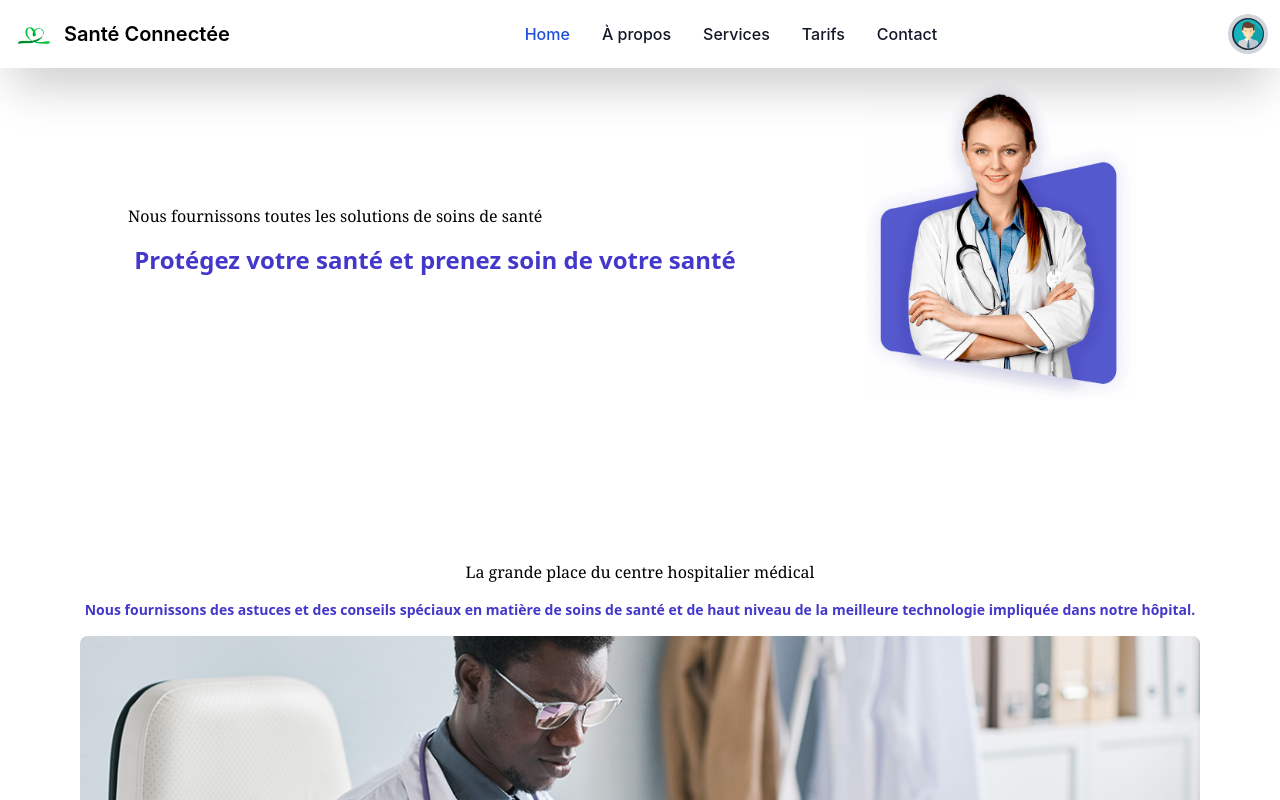
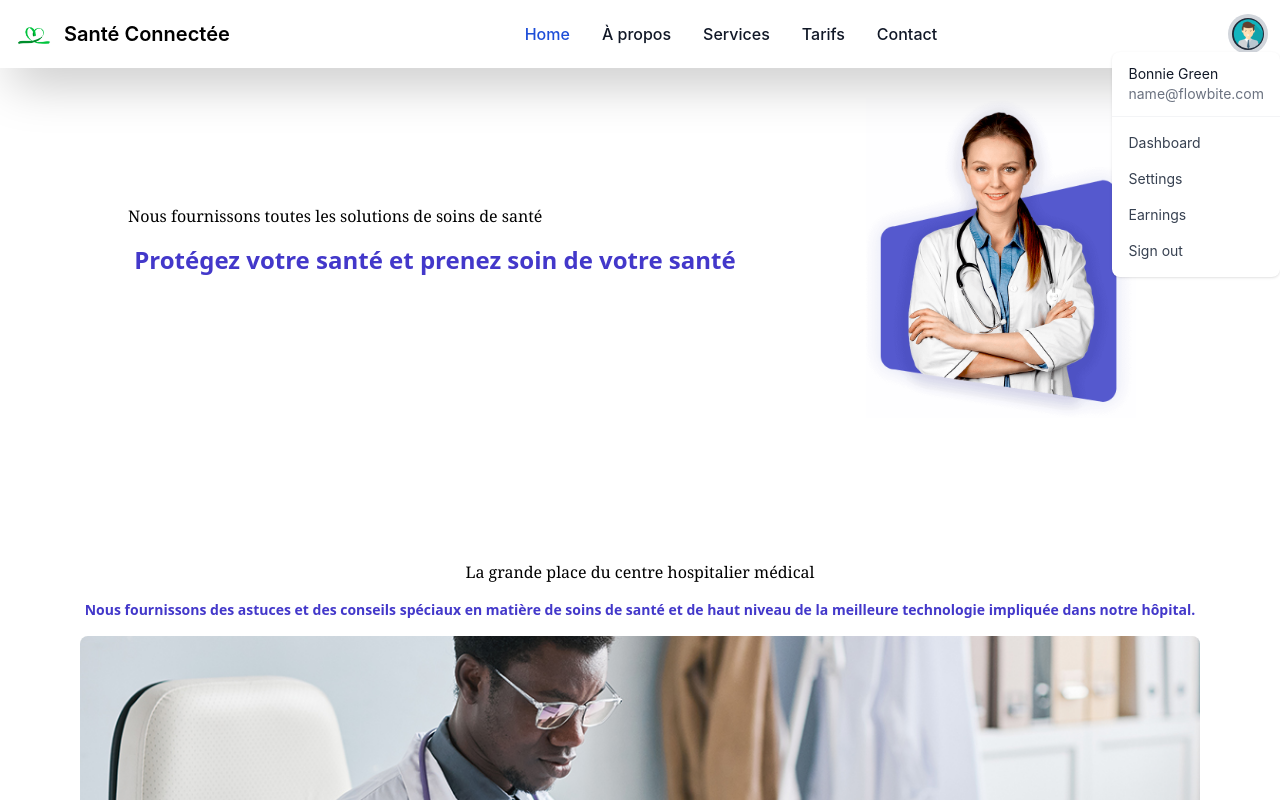
Before and after one commit to oussabi-tarek/patient-management-frontend, a React (Create React App) app: page / in a window 1280 px wide. Both pictures are taken after a click on the button "Open user menu". Shown: the top 800 px of the page. Built offline with nearby package versions, Linux system fonts and the light colour scheme.

Commit message:
feat:profile links and animation

```diff
--- a/src/App.css
+++ b/src/App.css
@@ -94,3 +94,16 @@ body {
   color: white;
   background: rgb(43, 47, 60);
 }
+.image-animation{
+  position: relative;
+  animation-name: example;
+  animation-duration: 4s;
+   animation-iteration-count: infinite;
+}
+@keyframes example {
+  0%   {  top:0px;}
+  25%  { top:20px;}
+  50%  { top:0px;}
+  75%  { top:20px;}
+  100% { top:0px;}
+}
--- a/src/components/home/Home.jsx
+++ b/src/components/home/Home.jsx
@@ -14,7 +14,7 @@ const Home=()=>{
                    <p className='font-sans text-2xl font-bold text-indigo-700'>&nbsp;Protégez votre santé et prenez soin de votre santé</p>
                 </div>
                 <div className='flex mr-16'>
-                    <img className='h-80 w-50' src={DOCTOR} alt='health'/>
+                    <img className='h-80 w-50 image-animation' src={DOCTOR} alt='health'/>
                 </div>
             </div>
             <About/>
--- a/src/components/home/Navbar.jsx
+++ b/src/components/home/Navbar.jsx
@@ -1,8 +1,14 @@
 import LOGO  from '../../assets/logo.png';
 import PROFILE from '../../assets/profile.png';
+import { useState } from 'react';
 
 const Navbar = () => {
+    const [showInfoProfile, setShowInfoProfile] = useState(false);
+    const handleShowInfoProfile = () => {
+        setShowInfoProfile(!showInfoProfile);
+    }
    return(
+    <div className='flex flex-col relative'>
         <nav className="fixed top-0 w-full z-40 shadow-2xl bg-white border-gray-200 dark:bg-gray-900">
         <div className="max-w-screen-xl flex flex-wrap items-center justify-between mx-auto p-4">
         <a href="https://flowbite.com/" className="flex items-center space-x-3 rtl:space-x-reverse">
@@ -10,31 +16,10 @@ const Navbar = () => {
             <span className="self-center text-xl font-semibold whitespace-nowrap dark:text-white">Santé Connectée</span>
         </a>
         <div className="flex items-center md:order-2 space-x-3 md:space-x-0 rtl:space-x-reverse">
-            <button type="button" className="flex text-sm bg-gray-800 rounded-full md:me-0 focus:ring-4 focus:ring-gray-300 dark:focus:ring-gray-600" id="user-menu-button" aria-expanded="false" data-dropdown-toggle="user-dropdown" data-dropdown-placement="bottom">
+            <button type="button" onClick={handleShowInfoProfile} className="flex text-sm bg-gray-800 rounded-full md:me-0 focus:ring-4 focus:ring-gray-300 dark:focus:ring-gray-600" id="user-menu-button" aria-expanded="false" data-dropdown-toggle="user-dropdown" data-dropdown-placement="bottom">
                 <span className="sr-only">Open user menu</span>
                 <img className="w-8 h-8 rounded-full" src={PROFILE} alt="user photo" />
             </button>
-
-            <div className="z-50 hidden my-4 text-base list-none bg-white divide-y divide-gray-100 rounded-lg shadow dark:bg-gray-700 dark:divide-gray-600" id="user-dropdown">
-                <div className="px-4 py-3">
-                <span className="block text-sm text-gray-900 dark:text-white">Bonnie Green</span>
-                <span className="block text-sm  text-gray-500 truncate dark:text-gray-400">name@flowbite.com</span>
-                </div>
-                <ul className="py-2" aria-labelledby="user-menu-button">
-                <li>
-                    <a href="#" className="block px-4 py-2 text-sm text-gray-700 hover:bg-gray-100 dark:hover:bg-gray-600 dark:text-gray-200 dark:hover:text-white">Dashboard</a>
-                </li>
-                <li>
-                    <a href="#" className="block px-4 py-2 text-sm text-gray-700 hover:bg-gray-100 dark:hover:bg-gray-600 dark:text-gray-200 dark:hover:text-white">Settings</a>
-                </li>
-                <li>
-                    <a href="#" className="block px-4 py-2 text-sm text-gray-700 hover:bg-gray-100 dark:hover:bg-gray-600 dark:text-gray-200 dark:hover:text-white">Earnings</a>
-                </li>
-                <li>
-                    <a href="#" className="block px-4 py-2 text-sm text-gray-700 hover:bg-gray-100 dark:hover:bg-gray-600 dark:text-gray-200 dark:hover:text-white">Sign out</a>
-                </li>
-                </ul>
-            </div>
             <button data-collapse-toggle="navbar-user" type="button" className="inline-flex items-center p-2 w-10 h-10 justify-center text-sm text-gray-500 rounded-lg md:hidden hover:bg-gray-100 focus:outline-none focus:ring-2 focus:ring-gray-200 dark:text-gray-400 dark:hover:bg-gray-700 dark:focus:ring-gray-600" aria-controls="navbar-user" aria-expanded="false">
                 <span className="sr-only">Open main menu</span>
                 <svg className="w-5 h-5" aria-hidden="true" xmlns="http://www.w3.org/2000/svg" fill="none" viewBox="0 0 17 14">
@@ -63,6 +48,29 @@ const Navbar = () => {
         </div>
         </div>
         </nav>
+        {
+            showInfoProfile && <div className="z-50 fixed top-9 ml-2 right-0    my-4 text-base list-none bg-white divide-y divide-gray-100 rounded-lg shadow dark:bg-gray-700 dark:divide-gray-600" id="user-dropdown">
+            <div className="px-4 py-3">
+            <span className="block text-sm text-gray-900 dark:text-white">Bonnie Green</span>
+            <span className="block text-sm  text-gray-500 truncate dark:text-gray-400">name@flowbite.com</span>
+            </div>
+            <ul className="py-2" aria-labelledby="user-menu-button">
+            <li>
+                <a href="#" className="block px-4 py-2 text-sm text-gray-700 hover:bg-gray-100 dark:hover:bg-gray-600 dark:text-gray-200 dark:hover:text-white">Dashboard</a>
+            </li>
+            <li>
+                <a href="#" className="block px-4 py-2 text-sm text-gray-700 hover:bg-gray-100 dark:hover:bg-gray-600 dark:text-gray-200 dark:hover:text-white">Settings</a>
+            </li>
+            <li>
+                <a href="#" className="block px-4 py-2 text-sm text-gray-700 hover:bg-gray-100 dark:hover:bg-gray-600 dark:text-gray-200 dark:hover:text-white">Earnings</a>
+            </li>
+            <li>
+                <a href="#" className="block px-4 py-2 text-sm text-gray-700 hover:bg-gray-100 dark:hover:bg-gray-600 dark:text-gray-200 dark:hover:text-white">Sign out</a>
+            </li>
+            </ul>
+        </div>
+        }
+    </div>
    )
 }
 export default Navbar;
--- a/tailwind.config.js
+++ b/tailwind.config.js
@@ -4,7 +4,17 @@ module.exports = {
     "./src/**/*.{js,jsx,ts,tsx}",
   ],
   theme: {
-    extend: {},
+    extend: {
+      animation: {
+        'spin-slow': 'spin 3s linear infinite',
+      },
+      keyframes: {
+        spin: {
+          '0%, 100%': { transform: 'rotate(-3deg)' },
+          '50%': { transform: 'rotate(3deg)' },
+        }
+      }
+    },
   },
   plugins: [],
 }
```
